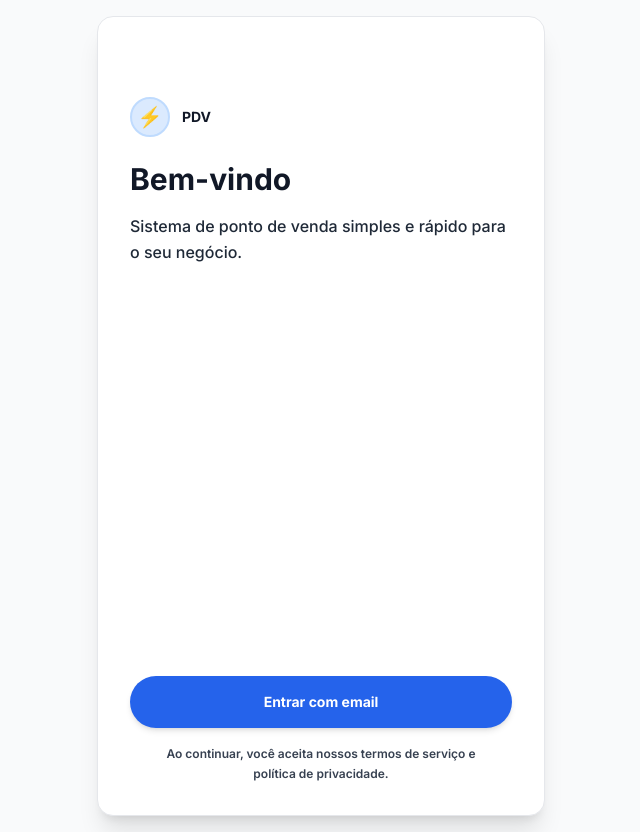
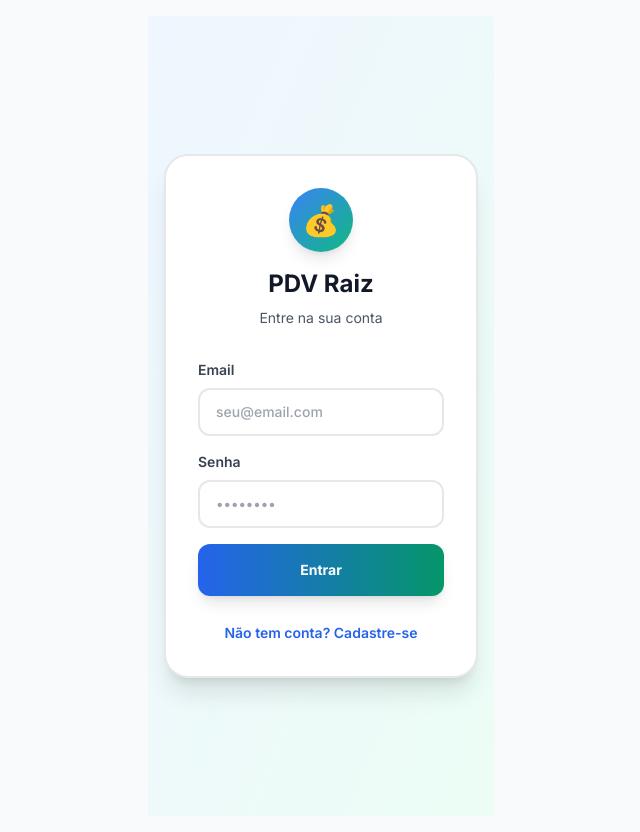
Before and after one commit to jeffgoval/pdv, a Next.js app: page / in a window 1280 px wide. Shown: the whole page, without its empty margins (319-959 px from the left). Built offline with nearby package versions, Linux system fonts and the light colour scheme; no server answers; the database is empty.

Commit message:
feat: implement real Supabase authentication with multi-tenant support

```diff
--- a/app/page.tsx
+++ b/app/page.tsx
@@ -13,6 +13,7 @@ import {
 import { SalesHistoryScreen } from '@/components/SalesHistoryScreen';
 import { ProfileScreen } from '@/components/ProfileScreen';
 import { supabase } from '@/lib/supabase';
+import { useAuth, AuthProvider } from '@/contexts/AuthContext';
 
 // ------------------------------------------------------
 // Types
@@ -48,49 +49,34 @@ type CartItem = {
 // ------------------------------------------------------
 
 const PDVRaizApp: React.FC = () => {
+  const { user, signIn, signUp, signOut } = useAuth();
   const [view, setView] = useState<ViewId>('login');
   const [cart, setCart] = useState<CartItem[]>([]);
   const [method, setMethod] = useState<'pix' | 'link' | 'cash' | null>(null);
   const [currentSaleId, setCurrentSaleId] = useState<string | null>(null);
   const [storeId, setStoreId] = useState<string | null>(null);
 
-  // Auto-create store on mount if needed and cache ID
+  // Load user's store when authenticated
   useEffect(() => {
-    const ensureStore = async () => {
+    const loadUserStore = async () => {
+      if (!user) {
+        setStoreId(null);
+        setView('login');
+        return;
+      }
+
+      // Get or create store for this user
       const { data: stores } = await supabase
         .from('stores')
         .select('id')
+        .eq('user_id', user.id)
         .limit(1);
 
       if (stores && stores.length > 0) {
         setStoreId(stores[0].id);
+        setView('dashboard');
       } else {
-        console.log('No store found. Creating default store...');
-        // Logic to create store is in handleLogin, maybe move here or keep simple
-      }
-    };
-    ensureStore();
-  }, []);
-
-  const handleLogin = async () => {
-    // Check if store exists, if not create one
-    const { data: stores } = await supabase
-      .from('stores')
-      .select('id')
-      .limit(1);
-
-    if (!stores || stores.length === 0) {
-      const { data: user } = await supabase
-        .from('users')
-        .insert({
-          name: 'Demo User',
-          email: 'demo@pdvraiz.com',
-          role: 'OWNER',
-        })
-        .select()
-        .single();
-
-      if (user) {
+        // Create store for new user
         const { data: newStore } = await supabase
           .from('stores')
           .insert({
@@ -102,12 +88,33 @@ const PDVRaizApp: React.FC = () => {
           .select()
           .single();
 
-        if (newStore) setStoreId(newStore.id);
+        if (newStore) {
+          setStoreId(newStore.id);
+          setView('dashboard');
+        }
       }
-    } else {
-      setStoreId(stores[0].id);
-    }
-    setView('dashboard');
+    };
+
+    loadUserStore();
+  }, [user]);
+
+  const handleLogin = async (email: string, password: string) => {
+    await signIn(email, password);
+  };
+
+  const handleSignUp = async (
+    email: string,
+    password: string,
+    name: string
+  ) => {
+    await signUp(email, password, name);
+  };
+
+  const handleLogout = async () => {
+    await signOut();
+    setCart([]);
+    setStoreId(null);
+    setView('login');
   };
 
   const handleNavigate = (tab: NavTab) => {
@@ -218,7 +225,9 @@ const PDVRaizApp: React.FC = () => {
 
   return (
     <div className="w-full min-h-screen flex justify-center items-start p-4">
-      {view === 'login' && <LoginScreen onLogin={handleLogin} />}
+      {view === 'login' && (
+        <LoginScreen onLogin={handleLogin} onSignUp={handleSignUp} />
+      )}
 
       {view === 'dashboard' && (
         <DashboardScreen
@@ -291,11 +300,17 @@ const PDVRaizApp: React.FC = () => {
           onBack={() => setView('dashboard')}
           activeTab="profile"
           onNavigate={handleNavigate}
-          onLogout={() => setView('login')}
+          onLogout={handleLogout}
         />
       )}
     </div>
   );
 };
 
-export default PDVRaizApp;
+export default function RootApp() {
+  return (
+    <AuthProvider>
+      <PDVRaizApp />
+    </AuthProvider>
+  );
+}
--- a/components/LoginScreen.tsx
+++ b/components/LoginScreen.tsx
@@ -2,67 +2,136 @@ import React, { useState } from 'react';
 import { motion } from 'framer-motion';
 
 interface LoginScreenProps {
-  onLogin: () => void;
+  onLogin: (email: string, password: string) => Promise<void>;
+  onSignUp: (email: string, password: string, name: string) => Promise<void>;
 }
 
-export const LoginScreen: React.FC<LoginScreenProps> = ({ onLogin }) => {
+export const LoginScreen: React.FC<LoginScreenProps> = ({
+  onLogin,
+  onSignUp,
+}) => {
+  const [isSignUp, setIsSignUp] = useState(false);
+  const [email, setEmail] = useState('');
+  const [password, setPassword] = useState('');
+  const [name, setName] = useState('');
   const [loading, setLoading] = useState(false);
+  const [error, setError] = useState('');
 
-  const handleLogin = async () => {
+  const handleSubmit = async (e: React.FormEvent) => {
+    e.preventDefault();
+    setError('');
     setLoading(true);
-    setTimeout(() => {
+
+    try {
+      if (isSignUp) {
+        if (!name.trim()) {
+          setError('Nome é obrigatório');
           setLoading(false);
-      onLogin();
-    }, 1000);
+          return;
+        }
+        await onSignUp(email, password, name);
+      } else {
+        await onLogin(email, password);
+      }
+    } catch (err: any) {
+      setError(err.message || 'Erro ao autenticar');
+      setLoading(false);
+    }
   };
 
   return (
-    <div className="min-h-screen bg-white flex flex-col justify-between px-8 py-8 w-full max-w-md mx-auto border border-gray-200 shadow-xl rounded-2xl">
-      <div className="mt-12">
+    <div className="flex min-h-screen items-center justify-center bg-gradient-to-br from-blue-50 to-emerald-50 p-4">
       <motion.div
-          initial={{ opacity: 0, y: 12 }}
+        initial={{ opacity: 0, y: 20 }}
         animate={{ opacity: 1, y: 0 }}
-          transition={{ duration: 0.3 }}
-          className="flex flex-col gap-4"
+        className="w-full max-w-md"
       >
-          <div className="inline-flex items-center gap-3 mb-2">
-            <div className="h-10 w-10 rounded-full bg-blue-100 flex items-center justify-center border-2 border-blue-200">
-              <span className="text-xl">⚡</span>
+        <div className="rounded-3xl border-2 border-gray-200 bg-white p-8 shadow-xl">
+          <div className="mb-8 text-center">
+            <div className="mb-4 inline-flex h-16 w-16 items-center justify-center rounded-full bg-gradient-to-br from-blue-500 to-emerald-500 text-3xl text-white shadow-lg">
+              💰
             </div>
-            <span className="text-sm text-gray-900 font-bold">PDV</span>
-          </div>
-          <h1 className="text-3xl font-bold text-gray-900">Bem-vindo</h1>
-          <p className="text-base text-gray-800 max-w-sm leading-relaxed font-medium">
-            Sistema de ponto de venda simples e rápido para o seu negócio.
+            <h1 className="mb-2 text-2xl font-bold text-gray-900">PDV Raiz</h1>
+            <p className="text-sm text-gray-600">
+              {isSignUp ? 'Criar nova conta' : 'Entre na sua conta'}
             </p>
-        </motion.div>
           </div>
 
-      <motion.div
-        initial={{ opacity: 0, y: 16 }}
-        animate={{ opacity: 1, y: 0 }}
-        transition={{ delay: 0.1, duration: 0.3 }}
-        className="flex flex-col gap-4"
+          <form onSubmit={handleSubmit} className="space-y-4">
+            {isSignUp && (
+              <div>
+                <label className="mb-2 block text-sm font-semibold text-gray-700">
+                  Nome
+                </label>
+                <input
+                  type="text"
+                  value={name}
+                  onChange={(e) => setName(e.target.value)}
+                  className="w-full rounded-xl border-2 border-gray-200 px-4 py-3 text-sm font-medium text-gray-900 transition-colors focus:border-blue-500 focus:outline-none"
+                  placeholder="Seu nome"
+                  required={isSignUp}
+                />
+              </div>
+            )}
+
+            <div>
+              <label className="mb-2 block text-sm font-semibold text-gray-700">
+                Email
+              </label>
+              <input
+                type="email"
+                value={email}
+                onChange={(e) => setEmail(e.target.value)}
+                className="w-full rounded-xl border-2 border-gray-200 px-4 py-3 text-sm font-medium text-gray-900 transition-colors focus:border-blue-500 focus:outline-none"
+                placeholder="seu@email.com"
+                required
+              />
+            </div>
+
+            <div>
+              <label className="mb-2 block text-sm font-semibold text-gray-700">
+                Senha
+              </label>
+              <input
+                type="password"
+                value={password}
+                onChange={(e) => setPassword(e.target.value)}
+                className="w-full rounded-xl border-2 border-gray-200 px-4 py-3 text-sm font-medium text-gray-900 transition-colors focus:border-blue-500 focus:outline-none"
+                placeholder="••••••••"
+                required
+                minLength={6}
+              />
+            </div>
+
+            {error && (
+              <div className="rounded-xl border-2 border-red-200 bg-red-50 px-4 py-3 text-sm font-medium text-red-700">
+                {error}
+              </div>
+            )}
+
+            <button
+              type="submit"
+              disabled={loading}
+              className="w-full rounded-xl bg-gradient-to-r from-blue-600 to-emerald-600 px-6 py-4 text-sm font-bold text-white shadow-lg transition-all hover:from-blue-700 hover:to-emerald-700 disabled:opacity-50"
             >
+              {loading ? 'Carregando...' : isSignUp ? 'Criar Conta' : 'Entrar'}
+            </button>
+          </form>
+
+          <div className="mt-6 text-center">
             <button
-          onClick={handleLogin}
-          disabled={loading}
-          className="w-full rounded-full bg-blue-600 text-white px-6 py-4 text-sm font-bold hover:bg-blue-700 active:scale-[0.98] transition-all disabled:opacity-50 disabled:cursor-not-allowed shadow-md focus:outline-none focus:ring-2 focus:ring-blue-500 focus:ring-offset-2"
-          aria-label="Entrar no sistema"
+              onClick={() => {
+                setIsSignUp(!isSignUp);
+                setError('');
+              }}
+              className="text-sm font-semibold text-blue-600 hover:text-blue-700"
             >
-          {loading ? (
-            <span className="flex items-center justify-center gap-2">
-              <span className="inline-block animate-spin rounded-full h-4 w-4 border-2 border-white border-t-transparent"></span>
-              Entrando...
-            </span>
-          ) : (
-            'Entrar com email'
-          )}
+              {isSignUp
+                ? 'Já tem conta? Entre aqui'
+                : 'Não tem conta? Cadastre-se'}
             </button>
-        <p className="text-xs text-gray-700 text-center px-4 leading-relaxed font-semibold">
-          Ao continuar, você aceita nossos termos de serviço e política de
-          privacidade.
-        </p>
+          </div>
+        </div>
       </motion.div>
     </div>
   );
--- /dev/null
+++ b/contexts/AuthContext.tsx
@@ -0,0 +1,81 @@
+import { createContext, useContext, useEffect, useState } from 'react';
+import { supabase } from '@/lib/supabase';
+import type { User, Session } from '@supabase/supabase-js';
+
+interface AuthContextType {
+  user: User | null;
+  session: Session | null;
+  loading: boolean;
+  signIn: (email: string, password: string) => Promise<void>;
+  signUp: (email: string, password: string, name: string) => Promise<void>;
+  signOut: () => Promise<void>;
+}
+
+const AuthContext = createContext<AuthContextType | undefined>(undefined);
+
+export function AuthProvider({ children }: { children: React.ReactNode }) {
+  const [user, setUser] = useState<User | null>(null);
+  const [session, setSession] = useState<Session | null>(null);
+  const [loading, setLoading] = useState(true);
+
+  useEffect(() => {
+    // Get initial session
+    supabase.auth.getSession().then(({ data: { session } }) => {
+      setSession(session);
+      setUser(session?.user ?? null);
+      setLoading(false);
+    });
+
+    // Listen for auth changes
+    const {
+      data: { subscription },
+    } = supabase.auth.onAuthStateChange((_event, session) => {
+      setSession(session);
+      setUser(session?.user ?? null);
+    });
+
+    return () => subscription.unsubscribe();
+  }, []);
+
+  const signIn = async (email: string, password: string) => {
+    const { error } = await supabase.auth.signInWithPassword({
+      email,
+      password,
+    });
+    if (error) throw error;
+  };
+
+  const signUp = async (email: string, password: string, name: string) => {
+    const { error } = await supabase.auth.signUp({
+      email,
+      password,
+      options: {
+        data: {
+          name,
+        },
+      },
+    });
+    if (error) throw error;
+  };
+
+  const signOut = async () => {
+    const { error } = await supabase.auth.signOut();
+    if (error) throw error;
+  };
+
+  return (
+    <AuthContext.Provider
+      value={{ user, session, loading, signIn, signUp, signOut }}
+    >
+      {children}
+    </AuthContext.Provider>
+  );
+}
+
+export function useAuth() {
+  const context = useContext(AuthContext);
+  if (context === undefined) {
+    throw new Error('useAuth must be used within an AuthProvider');
+  }
+  return context;
+}
```
Lines whose indentation alone changed are shown as unchanged.
